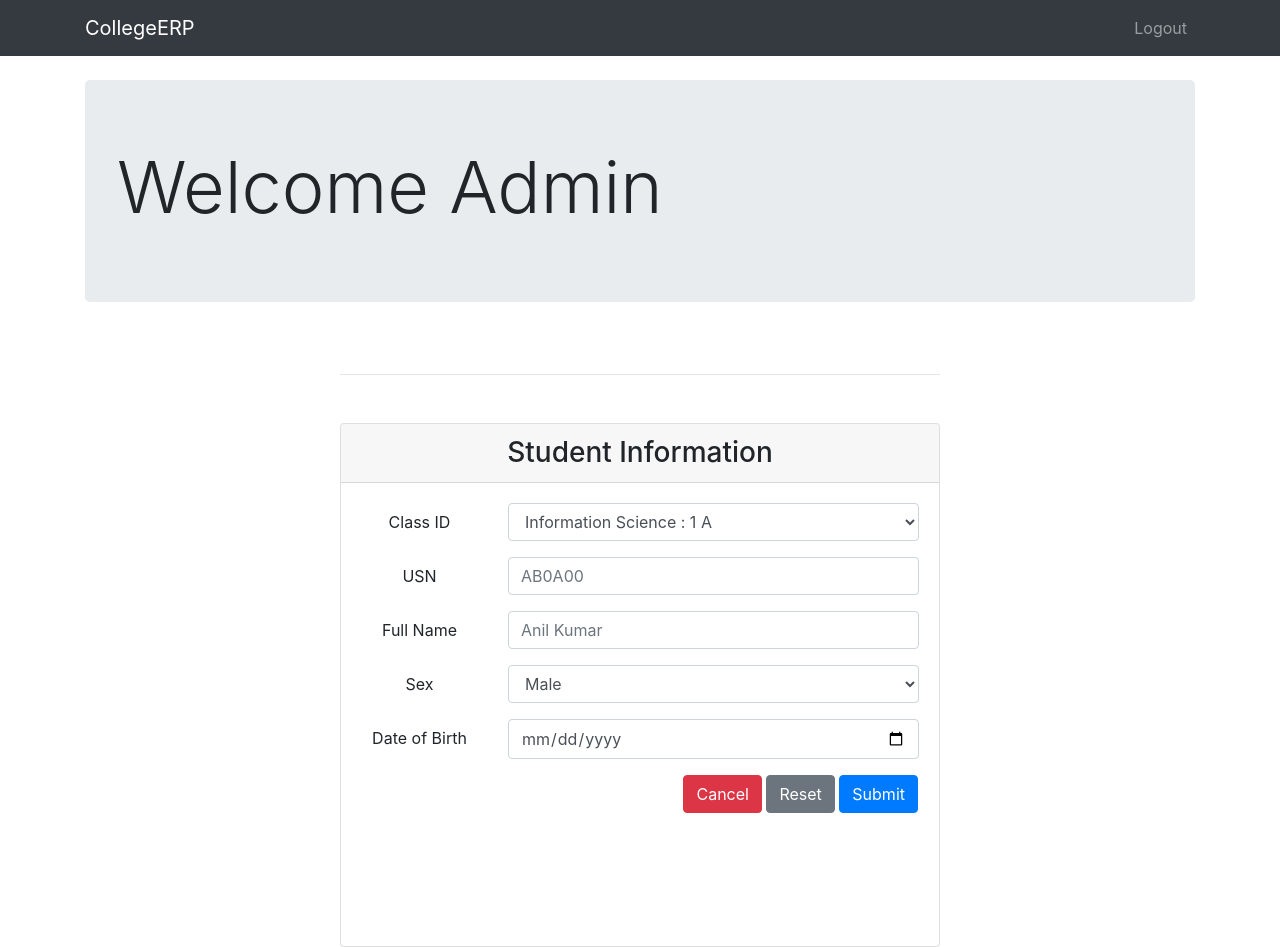
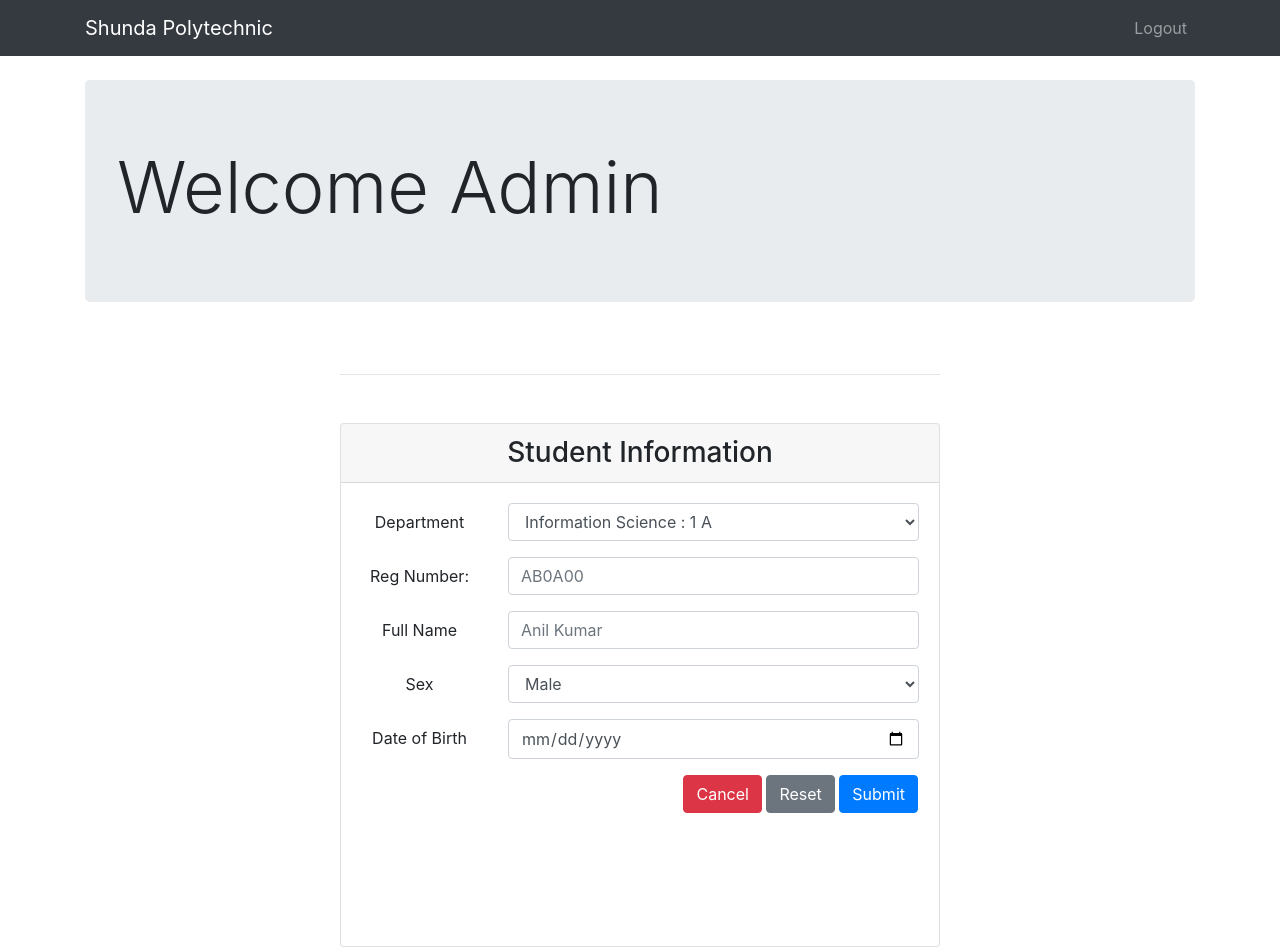
Before and after one commit to ceonmintoh/programming, a Django app: page /add-student/ in a window 1280 px wide. Run offline with Django 3.2, Linux system fonts and the light colour scheme; a user stored in the database is signed in; data comes from the database, SQL or seed files in the repository; both versions use the stored data as it was after the commit; some libraries are stand-ins or nearby versions.

Commit message:
Shunda Modification

```diff
--- a/Website/CollegeSMS/info/templates/info/add_student.html
+++ b/Website/CollegeSMS/info/templates/info/add_student.html
@@ -28,7 +28,7 @@
     <!-- Navigation -->
     <nav class="navbar navbar-expand-lg navbar-dark bg-dark fixed-top">
       <div class="container">
-        <a class="navbar-brand" href="{% url 'index' %}">CollegeERP</a>
+        <a class="navbar-brand" href="{% url 'index' %}">Shunda Polytechnic</a>
         <button class="navbar-toggler" type="button" data-toggle="collapse" data-target="#navbarResponsive" aria-controls="navbarResponsive" aria-expanded="false" aria-label="Toggle navigation">
           <span class="navbar-toggler-icon"></span>
         </button>
@@ -64,7 +64,7 @@
                   <form class="form" role="form" method="POST" action="{% url 'add_student' %}">
                         {% csrf_token %}
                         <div class="form-group row">
-                            <label class="col-lg-3 col-form-label form-control-label">Class ID</label>
+                            <label class="col-lg-3 col-form-label form-control-label">Department</label>
                             <div class="col-lg-9">
                             <select class="form-control" name="class" required>
                                     {% for class in all_classes %}
@@ -76,7 +76,7 @@
                             </div>
                         </div>
                         <div class="form-group row">
-                        <label class="col-lg-3 col-form-label form-control-label">USN</label>
+                        <label class="col-lg-3 col-form-label form-control-label">Reg Number:</label>
                         <div class="col-lg-9">
                             <input class="form-control" name="usn" type="text" placeholder="AB0A00" required>
                         </div>
--- a/Website/CollegeSMS/info/templates/info/admin_page.html
+++ b/Website/CollegeSMS/info/templates/info/admin_page.html
@@ -8,7 +8,7 @@
     <meta name="description" content="">
     <meta name="author" content="">
 
-    <title>homepage</title>
+    <title>Admin Dashboard</title>
       {% load static %}
 
     <!-- Bootstrap core CSS -->
@@ -25,7 +25,7 @@
     <!-- Navigation -->
     <nav class="navbar navbar-expand-lg navbar-dark bg-dark fixed-top">
       <div class="container">
-        <a class="navbar-brand" href="{% url 'index' %}">CollegeERP</a>
+        <a class="navbar-brand" href="{% url 'index' %}">Shunda Polytechnic</a>
         <button class="navbar-toggler" type="button" data-toggle="collapse" data-target="#navbarResponsive" aria-controls="navbarResponsive" aria-expanded="false" aria-label="Toggle navigation">
           <span class="navbar-toggler-icon"></span>
         </button>
--- a/Website/CollegeSMS/info/templates/info/login.html
+++ b/Website/CollegeSMS/info/templates/info/login.html
@@ -9,7 +9,7 @@
     <meta name="description" content="">
     <meta name="author" content="">
 
-    <title>Login</title>
+    <title>Teacher Login</title>
 
       {% load static %}
 
```
Also changed, not shown: Website/CollegeSMS/info/templates/info/t_homepage.html (+8 -8 lines), Website/CollegeSMS/db.sqlite3.
